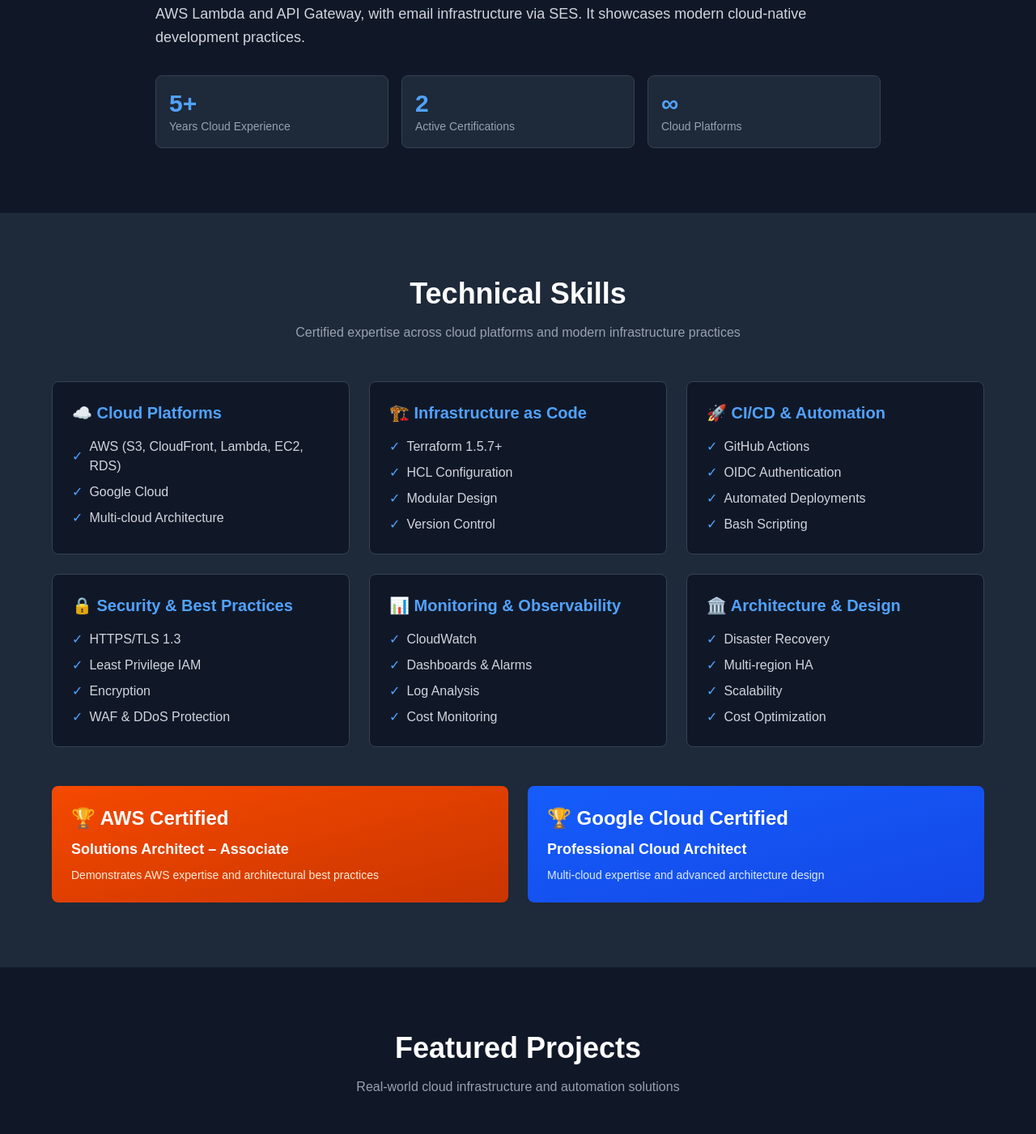
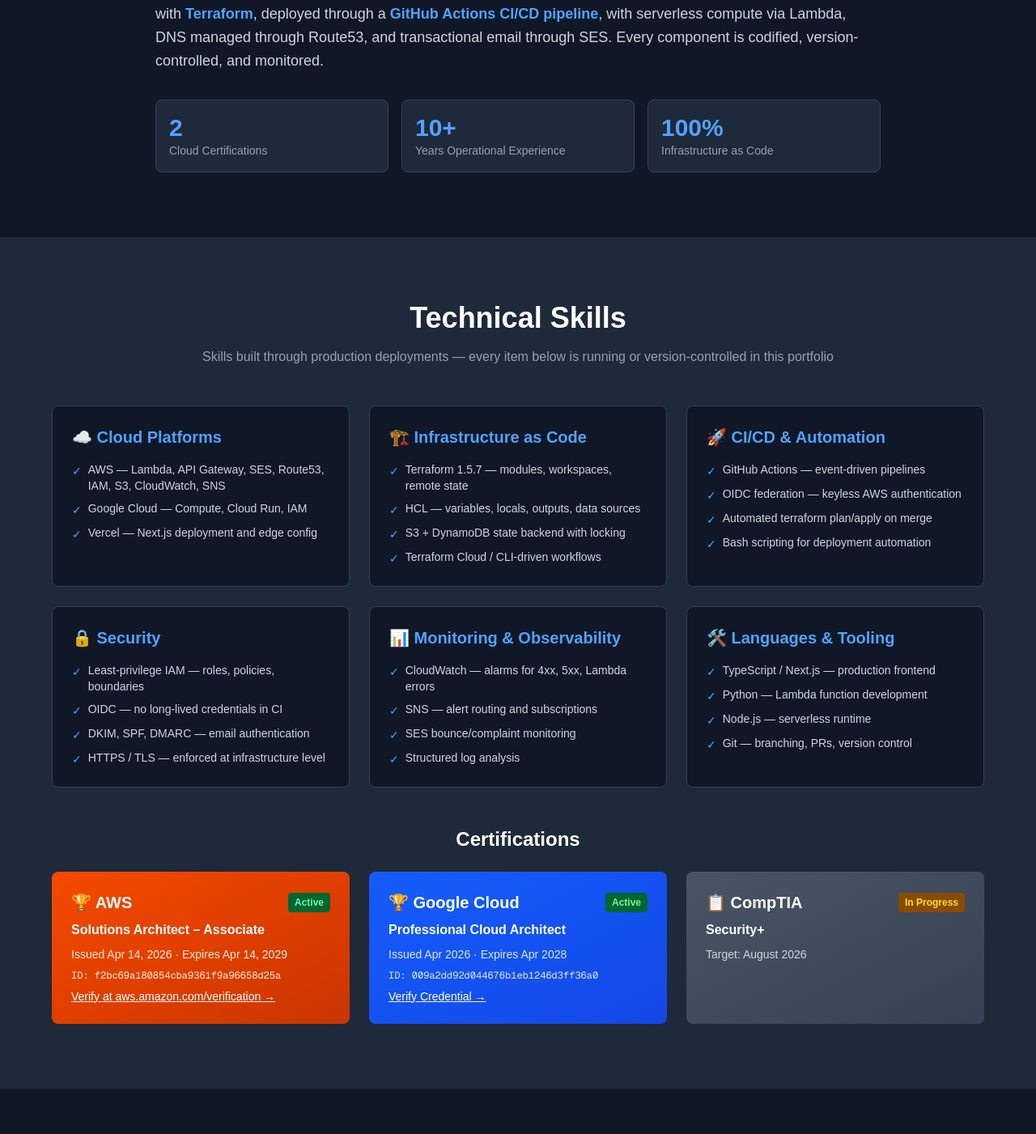
Before and after one commit to brianmlasky-dev/brian-lasky.com, a Next.js app: page / in a window 1280 px wide. Shown: the part 1250-2651 px from the top of the page at 81% size. Built offline with nearby package versions, Linux system fonts and the light colour scheme.

Commit message:
feat: update Hero, About, Skills, and Projects sections

```diff
--- a/app/components/AboutSection.tsx
+++ b/app/components/AboutSection.tsx
@@ -8,29 +8,40 @@
 
         <div className="space-y-6 text-gray-300">
           <p className="text-lg leading-relaxed">
-            I'm a <span className="text-blue-400 font-semibold">Cloud Solutions Architect</span> with hands-on experience designing and implementing scalable, secure infrastructure on AWS and Google Cloud. I hold certifications as an <span className="text-blue-400 font-semibold">AWS Solutions Architect Associate</span> and <span className="text-blue-400 font-semibold">Google Cloud Professional Cloud Architect</span>, demonstrating deep expertise across multiple cloud platforms.
+            I'm a <span className="text-blue-400 font-semibold">Cloud Infrastructure Engineer</span> transitioning
+            from 10 years of operational work in high-stakes production environments. I hold certifications as an{' '}
+            <span className="text-blue-400 font-semibold">AWS Solutions Architect – Associate</span> and{' '}
+            <span className="text-blue-400 font-semibold">Google Professional Cloud Architect</span>, and I'm
+            currently pursuing <span className="text-blue-400 font-semibold">CompTIA Security+</span>.
           </p>
 
           <p className="text-lg leading-relaxed">
-            Specializing in <span className="text-blue-400 font-semibold">Infrastructure as Code using Terraform</span>, I build production-grade environments with automated CI/CD pipelines via GitHub Actions and OIDC authentication. My focus is on security-first architecture, cost optimization, and disaster recovery planning.
+            My background in safety-critical operations gave me a foundation in operational discipline,
+            documented procedures, and systematic problem-solving — instincts I now apply directly to
+            cloud systems design. I build infrastructure that is auditable, repeatable, and recoverable
+            by default.
           </p>
 
           <p className="text-lg leading-relaxed">
-            This portfolio itself is a demonstration of my capabilities—a serverless application built with Next.js, deployed via AWS Lambda and API Gateway, with email infrastructure via SES. It showcases modern cloud-native development practices.
+            This portfolio is a working production system — not a demo. It runs on AWS infrastructure
+            provisioned entirely with <span className="text-blue-400 font-semibold">Terraform</span>,
+            deployed through a <span className="text-blue-400 font-semibold">GitHub Actions CI/CD pipeline</span>,
+            with serverless compute via Lambda, DNS managed through Route53, and transactional email
+            through SES. Every component is codified, version-controlled, and monitored.
           </p>
 
           <div className="grid grid-cols-2 md:grid-cols-3 gap-4 mt-8">
             <div className="bg-gray-800 p-4 rounded-lg border border-gray-700">
-              <div className="text-3xl font-bold text-blue-400">5+</div>
-              <div className="text-gray-400 text-sm">Years Cloud Experience</div>
+              <div className="text-3xl font-bold text-blue-400">2</div>
+              <div className="text-gray-400 text-sm">Cloud Certifications</div>
             </div>
             <div className="bg-gray-800 p-4 rounded-lg border border-gray-700">
-              <div className="text-3xl font-bold text-blue-400">2</div>
-              <div className="text-gray-400 text-sm">Active Certifications</div>
+              <div className="text-3xl font-bold text-blue-400">10+</div>
+              <div className="text-gray-400 text-sm">Years Operational Experience</div>
             </div>
             <div className="bg-gray-800 p-4 rounded-lg border border-gray-700">
-              <div className="text-3xl font-bold text-blue-400">∞</div>
-              <div className="text-gray-400 text-sm">Cloud Platforms</div>
+              <div className="text-3xl font-bold text-blue-400">100%</div>
+              <div className="text-gray-400 text-sm">Infrastructure as Code</div>
             </div>
           </div>
         </div>
--- a/app/components/ProjectsSection.tsx
+++ b/app/components/ProjectsSection.tsx
@@ -3,45 +3,97 @@
 export default function ProjectsSection() {
   const projects = [
     {
-      title: 'Portfolio Website',
-      description: 'Serverless portfolio built with Next.js, deployed via AWS Lambda and API Gateway with SES email integration.',
-      tech: ['Next.js', 'TypeScript', 'AWS Lambda', 'API Gateway', 'SES', 'Tailwind CSS'],
-      link: 'https://github.com/brianmlasky-dev/brian-lasky.com',
+      title: 'Production Portfolio Platform',
+      status: 'Live',
+      description:
+        'This site — a fully production-grade system provisioned entirely with Terraform. AWS infrastructure includes Route53 DNS, SES (production access, 50K msg/day), Lambda + API Gateway for the contact form, CloudWatch alarms, and SNS alerting. Deployed via GitHub Actions with OIDC authentication. Zero manual console work.',
+      tech: [
+        'Next.js',
+        'TypeScript',
+        'Terraform',
+        'AWS Lambda',
+        'API Gateway',
+        'SES',
+        'Route53',
+        'CloudWatch',
+        'GitHub Actions',
+        'OIDC',
+      ],
+      link: 'https://github.com/brianmlasky/brian-lasky.com',
+      linkLabel: 'View Repository →',
     },
     {
       title: 'Multi-Cloud DR Platform',
-      description: 'Comprehensive Disaster Recovery platform supporting AWS and Google Cloud with automated failover and monitoring.',
-      tech: ['AWS', 'Google Cloud', 'Terraform', 'Python', 'CloudWatch', 'Monitoring'],
+      status: 'In Development',
+      description:
+        'Disaster recovery architecture spanning AWS and GCP. Designing cross-cloud replication strategy, automated failover logic, and observability tooling. Documenting architecture decisions and runbooks as the build progresses.',
+      tech: [
+        'AWS',
+        'Google Cloud',
+        'Terraform',
+        'Python',
+        'CloudWatch',
+        'Cloud Monitoring',
+      ],
       link: '#',
+      linkLabel: 'In Progress',
     },
     {
-      title: 'CI/CD Automation Framework',
-      description: 'Reusable GitHub Actions workflows with OIDC-based cloud authentication for automated infrastructure and deployments.',
-      tech: ['GitHub Actions', 'OIDC', 'Terraform', 'Bash', 'AWS', 'Automation'],
-      link: '#',
+      title: 'CI/CD Automation Pipeline',
+      status: 'Live',
+      description:
+        'GitHub Actions workflow powering this portfolio. Uses OIDC federation for keyless AWS authentication — no long-lived credentials stored in GitHub. Runs terraform fmt, validate, plan, and apply on merge to main. Structured for reuse across projects.',
+      tech: [
+        'GitHub Actions',
+        'OIDC',
+        'Terraform',
+        'AWS IAM',
+        'Bash',
+      ],
+      link: 'https://github.com/brianmlasky/brian-lasky.com/blob/main/.github/workflows/deploy.yml',
+      linkLabel: 'View Workflow →',
     },
   ];
+
+  const statusStyles: Record<string, string> = {
+    Live: 'bg-green-900 text-green-400 border border-green-700',
+    'In Development': 'bg-yellow-900 text-yellow-400 border border-yellow-700',
+  };
 
   return (
     <section id="projects" className="py-20 bg-gray-900 px-4">
       <div className="max-w-6xl mx-auto">
-        <h2 className="text-4xl font-bold text-white mb-4 text-center">Featured Projects</h2>
+        <h2 className="text-4xl font-bold text-white mb-4 text-center">
+          Featured Projects
+        </h2>
         <p className="text-gray-400 text-center mb-12">
-          Real-world cloud infrastructure and automation solutions
+          Production infrastructure and automation — every component version-controlled and documented
         </p>
 
         <div className="grid grid-cols-1 md:grid-cols-3 gap-6">
           {projects.map((project, idx) => (
-            <a
+            <div
               key={idx}
-              href={project.link}
-              className="group bg-gray-800 rounded-lg border border-gray-700 p-6 hover:border-blue-500 transition-colors"
+              className="group bg-gray-800 rounded-lg border border-gray-700 p-6 hover:border-blue-500 transition-colors flex flex-col"
             >
+              {/* Status Badge */}
+              <div className="mb-3">
+                <span
+                  className={`text-xs font-semibold px-2 py-1 rounded ${statusStyles[project.status]}`}
+                >
+                  {project.status}
+                </span>
+              </div>
+
               <h3 className="text-xl font-bold text-white mb-3 group-hover:text-blue-400 transition-colors">
                 {project.title}
               </h3>
-              <p className="text-gray-400 text-sm mb-4">{project.description}</p>
-              <div className="flex flex-wrap gap-2">
+
+              <p className="text-gray-400 text-sm mb-4 flex-grow">
+                {project.description}
+              </p>
+
+              <div className="flex flex-wrap gap-2 mb-4">
                 {project.tech.map((t, i) => (
                   <span
                     key={i}
@@ -51,10 +103,22 @@
                   </span>
                 ))}
               </div>
-              <div className="mt-4 text-blue-400 group-hover:translate-x-2 transition-transform">
-                View Project →
-              </div>
-            </a>
+
+              {project.link !== '#' ? (
+                <a
+                  href={project.link}
+                  target="_blank"
+                  rel="noopener noreferrer"
+                  className="mt-auto text-blue-400 hover:translate-x-2 transition-transform inline-block"
+                >
+                  {project.linkLabel}
+                </a>
+              ) : (
+                <span className="mt-auto text-gray-500 text-sm">
+                  {project.linkLabel}
+                </span>
+              )}
+            </div>
           ))}
         </div>
       </div>
--- a/app/components/SkillsSection.tsx
+++ b/app/components/SkillsSection.tsx
@@ -4,49 +4,125 @@
   const skillCategories = [
     {
       title: '☁️ Cloud Platforms',
-      skills: ['AWS (S3, CloudFront, Lambda, EC2, RDS)', 'Google Cloud', 'Multi-cloud Architecture'],
+      skills: [
+        'AWS — Lambda, API Gateway, SES, Route53, IAM, S3, CloudWatch, SNS',
+        'Google Cloud — Compute, Cloud Run, IAM',
+        'Vercel — Next.js deployment and edge config',
+      ],
     },
     {
       title: '🏗️ Infrastructure as Code',
-      skills: ['Terraform 1.5.7+', 'HCL Configuration', 'Modular Design', 'Version Control'],
+      skills: [
+        'Terraform 1.5.7 — modules, workspaces, remote state',
+        'HCL — variables, locals, outputs, data sources',
+        'S3 + DynamoDB state backend with locking',
+        'Terraform Cloud / CLI-driven workflows',
+      ],
     },
     {
       title: '🚀 CI/CD & Automation',
-      skills: ['GitHub Actions', 'OIDC Authentication', 'Automated Deployments', 'Bash Scripting'],
+      skills: [
+        'GitHub Actions — event-driven pipelines',
+        'OIDC federation — keyless AWS authentication',
+        'Automated terraform plan/apply on merge',
+        'Bash scripting for deployment automation',
+      ],
     },
     {
-      title: '🔒 Security & Best Practices',
-      skills: ['HTTPS/TLS 1.3', 'Least Privilege IAM', 'Encryption', 'WAF & DDoS Protection'],
+      title: '🔒 Security',
+      skills: [
+        'Least-privilege IAM — roles, policies, boundaries',
+        'OIDC — no long-lived credentials in CI',
+        'DKIM, SPF, DMARC — email authentication',
+        'HTTPS / TLS — enforced at infrastructure level',
+      ],
     },
     {
       title: '📊 Monitoring & Observability',
-      skills: ['CloudWatch', 'Dashboards & Alarms', 'Log Analysis', 'Cost Monitoring'],
+      skills: [
+        'CloudWatch — alarms for 4xx, 5xx, Lambda errors',
+        'SNS — alert routing and subscriptions',
+        'SES bounce/complaint monitoring',
+        'Structured log analysis',
+      ],
     },
     {
-      title: '🏛️ Architecture & Design',
-      skills: ['Disaster Recovery', 'Multi-region HA', 'Scalability', 'Cost Optimization'],
+      title: '🛠️ Languages & Tooling',
+      skills: [
+        'TypeScript / Next.js — production frontend',
+        'Python — Lambda function development',
+        'Node.js — serverless runtime',
+        'Git — branching, PRs, version control',
+      ],
+    },
+  ];
+
+  const certifications = [
+    {
+      provider: 'AWS',
+      gradient: 'from-orange-600 to-orange-700',
+      textMuted: 'text-orange-100',
+      emoji: '🏆',
+      name: 'Solutions Architect – Associate',
+      issued: 'Issued Apr 14, 2026 · Expires Apr 14, 2029',
+      credentialId: 'f2bc69a180854cba9361f9a96658d25a',
+      verifyUrl: 'https://aws.amazon.com/verification',
+      status: 'Active',
+    },
+    {
+      provider: 'Google Cloud',
+      gradient: 'from-blue-600 to-blue-700',
+      textMuted: 'text-blue-100',
+      emoji: '🏆',
+      name: 'Professional Cloud Architect',
+      issued: 'Issued Apr 2026 · Expires Apr 2028',
+      credentialId: '009a2dd92d044676b1eb1246d3ff36a0',
+      verifyUrl: 'https://google.accredible.com/009a2dd92d044676b1eb1246d3ff36a0',
+      status: 'Active',
+    },
+    {
+      provider: 'CompTIA',
+      gradient: 'from-gray-600 to-gray-700',
+      textMuted: 'text-gray-300',
+      emoji: '📋',
+      name: 'Security+',
+      issued: 'Target: August 2026',
+      credentialId: null,
+      verifyUrl: null,
+      status: 'In Progress',
     },
   ];
 
   return (
     <section id="skills" className="py-20 bg-gray-800 px-4">
       <div className="max-w-6xl mx-auto">
-        <h2 className="text-4xl font-bold text-white mb-4 text-center">Technical Skills</h2>
+
+        <h2 className="text-4xl font-bold text-white mb-4 text-center">
+          Technical Skills
+        </h2>
         <p className="text-gray-400 text-center mb-12">
-          Certified expertise across cloud platforms and modern infrastructure practices
+          Skills built through production deployments — every item below is
+          running or version-controlled in this portfolio
         </p>
 
+        {/* Skills Grid */}
         <div className="grid grid-cols-1 md:grid-cols-2 lg:grid-cols-3 gap-6">
           {skillCategories.map((category, idx) => (
             <div
               key={idx}
               className="bg-gray-900 p-6 rounded-lg border border-gray-700 hover:border-blue-500 transition-colors"
             >
-              <h3 className="text-xl font-bold text-blue-400 mb-4">{category.title}</h3>
+              <h3 className="text-xl font-bold text-blue-400 mb-4">
+                {category.title}
+              </h3>
               <ul className="space-y-2">
                 {category.skills.map((skill, i) => (
-                  <li key={i} className="text-gray-300 flex items-center gap-2">
-                    <span className="text-blue-400">✓</span> {skill}
+                  <li
+                    key={i}
+                    className="text-gray-300 flex items-start gap-2 text-sm"
+                  >
+                    <span className="text-blue-400 mt-0.5 shrink-0">✓</span>
+                    {skill}
                   </li>
                 ))}
               </ul>
@@ -55,18 +131,65 @@
         </div>
 
         {/* Certifications */}
-        <div className="mt-12 grid grid-cols-1 md:grid-cols-2 gap-6">
-          <div className="bg-gradient-to-br from-orange-600 to-orange-700 p-6 rounded-lg text-white">
-            <div className="text-2xl font-bold mb-2">🏆 AWS Certified</div>
-            <div className="text-lg font-semibold">Solutions Architect – Associate</div>
-            <p className="text-orange-100 text-sm mt-2">Demonstrates AWS expertise and architectural best practices</p>
-          </div>
-          <div className="bg-gradient-to-br from-blue-600 to-blue-700 p-6 rounded-lg text-white">
-            <div className="text-2xl font-bold mb-2">🏆 Google Cloud Certified</div>
-            <div className="text-lg font-semibold">Professional Cloud Architect</div>
-            <p className="text-blue-100 text-sm mt-2">Multi-cloud expertise and advanced architecture design</p>
+        <div className="mt-12">
+          <h3 className="text-2xl font-bold text-white mb-6 text-center">
+            Certifications
+          </h3>
+          <div className="grid grid-cols-1 md:grid-cols-3 gap-6">
+            {certifications.map((cert, idx) => (
+              <div
+                key={idx}
+                className={`bg-gradient-to-br ${cert.gradient} p-6 rounded-lg text-white flex flex-col gap-2`}
+              >
+                {/* Provider + Status Badge */}
+                <div className="flex items-center justify-between">
+                  <div className="text-xl font-bold">
+                    {cert.emoji} {cert.provider}
+                  </div>
+                  <span
+                    className={`text-xs px-2 py-1 rounded font-semibold ${
+                      cert.status === 'Active'
+                        ? 'bg-green-800 text-green-300'
+                        : 'bg-yellow-800 text-yellow-300'
+                    }`}
+                  >
+                    {cert.status}
+                  </span>
+                </div>
+
+                {/* Cert Name */}
+                <div className="text-base font-semibold">{cert.name}</div>
+
+                {/* Issued / Expiry */}
+                <div className={`text-sm ${cert.textMuted}`}>
+                  {cert.issued}
+                </div>
+
+                {/* Credential ID */}
+                {cert.credentialId && (
+                  <div className={`text-xs ${cert.textMuted} font-mono break-all`}>
+                    ID: {cert.credentialId}
+                  </div>
+                )}
+
+                {/* Verify Link */}
+                {cert.verifyUrl && (
+                  <a
+                    href={cert.verifyUrl}
+                    target="_blank"
+                    rel="noopener noreferrer"
+                    className="mt-auto text-sm underline hover:opacity-80 transition-opacity"
+                  >
+                    {cert.provider === 'AWS'
+                      ? 'Verify at aws.amazon.com/verification →'
+                      : 'Verify Credential →'}
+                  </a>
+                )}
+              </div>
+            ))}
           </div>
         </div>
+
       </div>
     </section>
   );
```
Also changed, not shown: app/components/HeroSection.tsx (+9 -8 lines).
